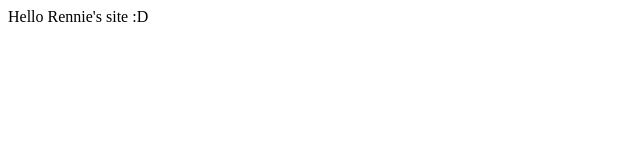
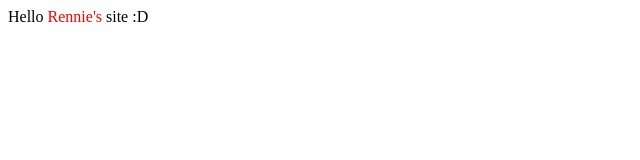
Before and after one commit to ktrocks3/curly-umbrella, a React (Create React App) app: page / in a window 1280 px wide. Shown: the top 160 px of the page, without its empty margins (0-640 px from the left). Built offline with nearby package versions, Linux system fonts and the light colour scheme; the HTML template or start-up script is replaced by a standard one.

Commit message:
Testing webstorm

```diff
--- a/src/App.js
+++ b/src/App.js
@@ -1,8 +1,8 @@
 import React from 'react';
 
 function App() {
-  const value = 'Rennie\'s site :D';
-  return <div>Hello {value}</div>;
+  const value = 'Rennie';
+  return <div>Hello <span style={{color: "red"}}>{value}'s</span> site :D</div>;
 }
 
 export default App;
```
